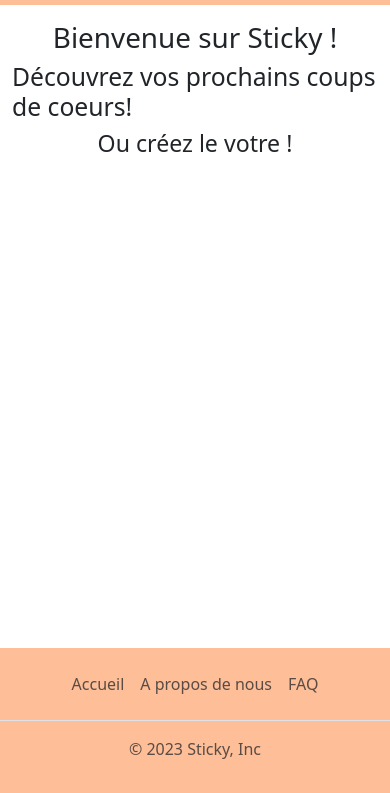
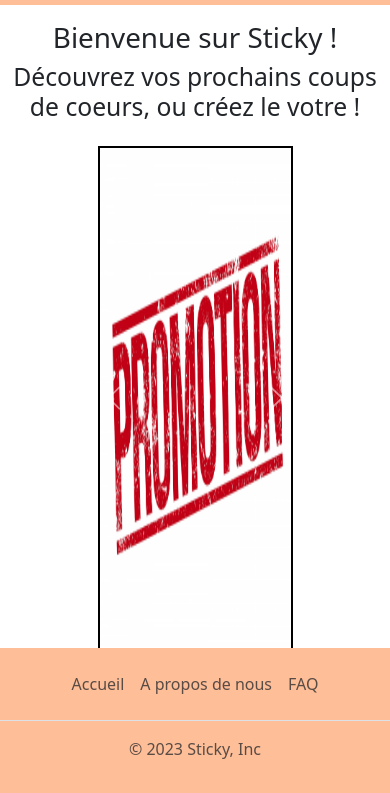
Before and after one commit to GreaterDogFr/Sticky, a plain HTML site: page index.html in a window 390 px wide. Shown: the part 51-844 px from the top of the page. Drawn offline with nearby package versions, Linux system fonts and the light colour scheme.

Commit message:
carousel, need responsive

```diff
--- a/asset/css/style.scss
+++ b/asset/css/style.scss
@@ -7,6 +7,15 @@
 
 }
 
+.carousel{
+    width: 50%;
+    margin: 0 auto;
+    border: 2px black solid;
+    .carousel-item img{
+        height: 500px;
+    }
+}
+
 footer{
     background-color: #febe98;
 }
--- a/index.html
+++ b/index.html
@@ -41,9 +41,37 @@
     </nav>
 
     <div class="container  d-flex flex-column align-items-center pt-3">
-        <h1>Bienvenue sur Sticky !</h1>
-        <h2>Découvrez vos prochains coups de coeurs!</h2>
-        <h3>Ou créez le votre !</h3>
+        <h1 class="text-center">Bienvenue sur Sticky !</h1>
+        <h2 class="text-center">Découvrez vos prochains coups de coeurs, ou créez le votre !</h2>
+    </div>
+
+    <div id="carouselExampleIndicators" class="carousel slide mt-3">
+        <div class="carousel-indicators">
+            <button type="button" data-bs-target="#carouselExampleIndicators" data-bs-slide-to="0" class="active"
+                aria-current="true" aria-label="Slide 1"></button>
+            <button type="button" data-bs-target="#carouselExampleIndicators" data-bs-slide-to="1"
+                aria-label="Slide 2"></button>
+            <button type="button" data-bs-target="#carouselExampleIndicators" data-bs-slide-to="2"
+                aria-label="Slide 3"></button>
+        </div>
+        <div class="carousel-inner">
+            <div class="carousel-item active">
+                <img src="asset/img/carousel/Promo.png" class="d-block w-100" alt="...">
+            </div>
+            <div class="carousel-item">
+                <img src="asset/img/carousel/DIY.jpg" class="d-block w-100" alt="...">
+            </div>
+        </div>
+        <button class="carousel-control-prev" type="button" data-bs-target="#carouselExampleIndicators"
+            data-bs-slide="prev">
+            <span class="carousel-control-prev-icon" aria-hidden="true"></span>
+            <span class="visually-hidden">Previous</span>
+        </button>
+        <button class="carousel-control-next" type="button" data-bs-target="#carouselExampleIndicators"
+            data-bs-slide="next">
+            <span class="carousel-control-next-icon" aria-hidden="true"></span>
+            <span class="visually-hidden">Next</span>
+        </button>
     </div>
 
     <footer class="fixed-bottom py-3">
```
Also changed, not shown: asset/css/style.css, asset/img/carousel/DIY.jpg (added), asset/img/carousel/Promo.png (added), 1 other file.
